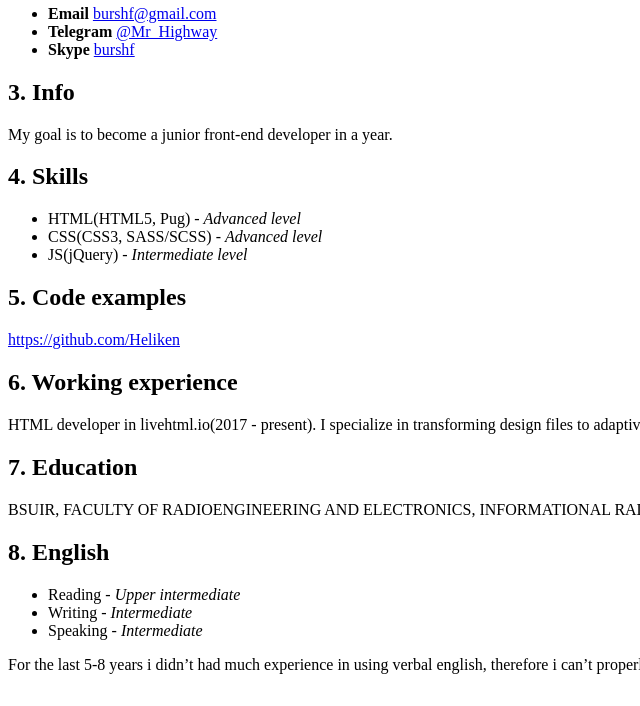
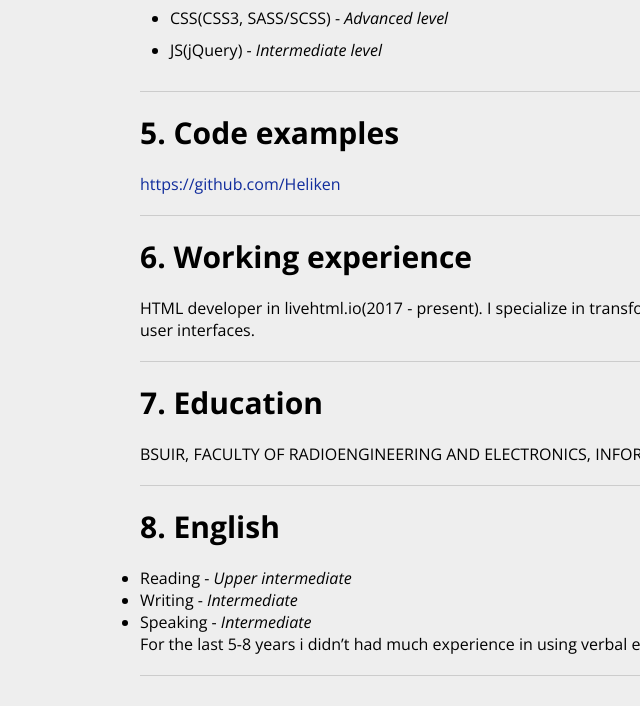
Before and after one commit to Heliken/rsschool-cv, a plain HTML site: page index.html in a window 1280 px wide. Shown: the part 778-1484 px from the top of the page, without its empty margins (0-640 px from the left). Drawn offline with nearby package versions, Linux system fonts and the light colour scheme.

Commit message:
feat: add cv styles

```diff
--- /dev/null
+++ b/css/styles.css
@@ -0,0 +1,68 @@
+*{
+    margin: 0;
+    padding: 0;
+    box-sizing: border-box;
+}
+
+body{
+    font-family: 'Open Sans', sans-serif;
+
+    background-color: #eee;
+}
+
+h1{
+    margin-bottom: 30px;
+}
+
+.cv{
+    padding-top: 30px;
+    padding-bottom: 30px;
+}
+
+.container{
+   max-width: 1000px;
+   margin:0 auto;
+}
+
+.cv-image{
+    max-width: 100%;
+    width: 200px;
+    margin-bottom: 30px;
+}
+
+.section{
+    padding-bottom: 20px;
+    margin-bottom: 20px;
+
+    border-bottom: 1px solid #ccc;
+}
+
+.section:last-child{
+    margin-bottom: 0;
+}
+
+.section__title{
+    margin-bottom: 20px;
+
+    font-size: 30px;
+}
+
+.section__link{
+    text-decoration:none;
+    transition: color .3s ease-in-out;
+    color: #102c9c;
+}
+.section__link:hover{
+    color: #b51b10;
+}
+
+.list{
+    padding-left: 30px;
+}
+
+.list__item{
+    margin-bottom: 10px;
+}
+.list-item:last-child{
+    margin-bottom: 0px;
+}
--- a/index.html
+++ b/index.html
@@ -4,10 +4,13 @@
   <meta charset="UTF-8">
   <meta name="viewport" content="width=device-width, initial-scale=1.0">
   <meta http-equiv="x-ua-compatible" content="ie=edge">
+  <link rel="stylesheet" href="css/styles.css">
+  <link href="https://fonts.googleapis.com/css2?family=Open+Sans:ital,wght@0,400;0,700;1,400&display=swap" rel="stylesheet">
   <title>Curriculum Vitae</title>
 </head>
 <body>
   <div class="container">
+    <main class="cv">
       <h1>1. Filip Bursh</h1>
       <img class="cv-image" src="images/cv-image.jpg" alt="Filip Bursh portrait">
       <section class="section">
@@ -51,6 +54,7 @@
         </ul>
         <p class="section__text"> For the last 5-8 years i didn’t had much experience in using verbal english, therefore i can’t properly assess it.</p>
       </section>
+    </main>
   </div>
 </body>
 </html>
```
Lines whose indentation alone changed are shown as unchanged.
